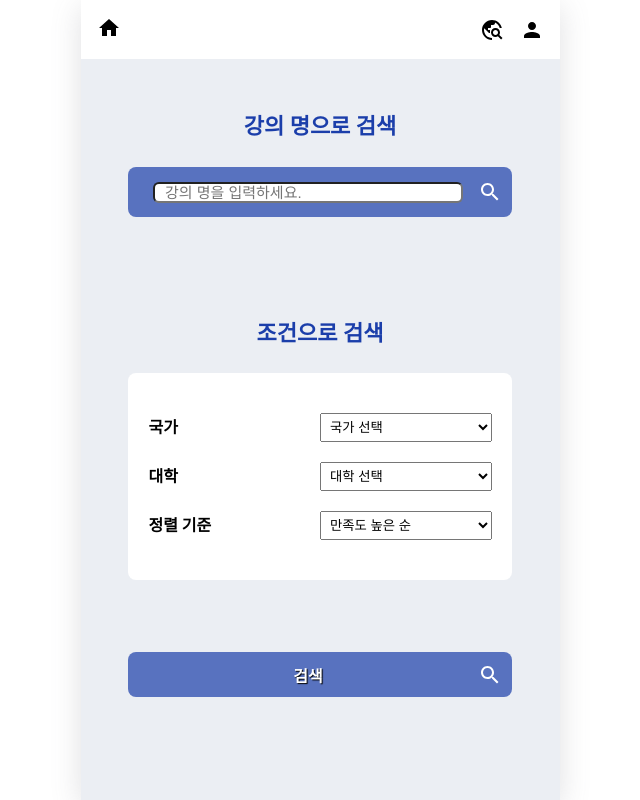
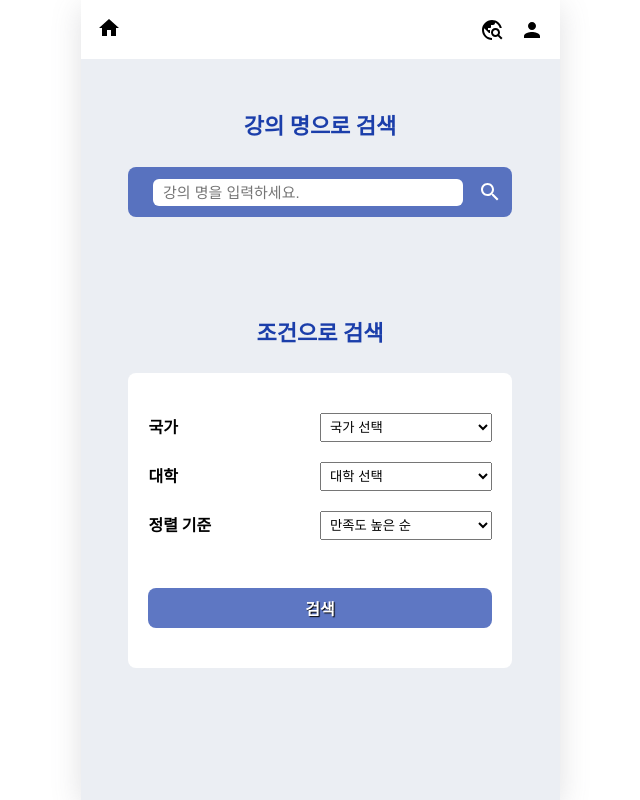
Before and after one commit to hufs-swai-capstone/the-global, a React (Create React App) app in the folder the-global/: page /satisfaction-search in a window 1280 px wide. Shown: the whole page, without its empty margins (320-960 px from the left). Built offline with nearby package versions, Linux system fonts and the light colour scheme.

Commit message:
feat: navigate to course result page with selected lecture name data

```diff
--- a/the-global/src/components/search/SearchConditions.js
+++ b/the-global/src/components/search/SearchConditions.js
@@ -9,6 +9,8 @@ import {
   SelectContainer,
   Label,
   Select,
+  SearchConditionsButton,
+  ButtonText,
 } from "../../styles/SearchStyle";
 
 // data
@@ -100,6 +102,9 @@ const SearchConditions = () => {
             ))}
           </Select>
         </SelectContainer>
+        <SearchConditionsButton>
+          <ButtonText>검색</ButtonText>
+        </SearchConditionsButton>
       </InputContainer>
     </Container>
   );
--- a/the-global/src/components/search/SearchLectures.js
+++ b/the-global/src/components/search/SearchLectures.js
@@ -1,7 +1,7 @@
 import React, { useEffect, useState } from "react";
+import { useNavigate } from "react-router-dom";
 
 // style
-import styled from "styled-components";
 import {
   Container,
   Heading,
@@ -13,15 +13,23 @@ import {
 import SearchIcon from "@mui/icons-material/Search";
 
 const SearchLectures = () => {
+  const navigate = useNavigate();
+
   const [searchText, setSearchText] = useState("");
 
   const handleInputChange = (e) => {
     setSearchText(e.target.value);
   };
 
-  useEffect(() => {
-    console.log(searchText);
-  }, [searchText]);
+  const handleSearchClick = () => {
+    if (searchText !== "") {
+      const selected_data = searchText;
+
+      navigate("/course-result", {
+        state: selected_data,
+      });
+    }
+  };
 
   return (
     <Container>
@@ -33,7 +41,7 @@ const SearchLectures = () => {
           value={searchText}
           onChange={handleInputChange}
         />
-        <SearchIcon />
+        <SearchIcon onClick={handleSearchClick} />
       </SearchContiner>
     </Container>
   );
--- a/the-global/src/pages/search/SatisfactionSearch.js
+++ b/the-global/src/pages/search/SatisfactionSearch.js
@@ -3,10 +3,6 @@ import React, { useState } from "react";
 // conponents
 import SearchLectures from "../../components/search/SearchLectures";
 import SearchConditions from "../../components/search/SearchConditions";
-
-// style
-import styled from "styled-components";
-import { Container, SearchButton, ButtonText } from "../../styles/SearchStyle";
 
 // icon
 import SearchIcon from "@mui/icons-material/Search";
@@ -16,12 +12,6 @@ const SatisfactionSearch = () => {
     <>
       <SearchLectures />
       <SearchConditions />
-      <Container>
-        <SearchButton>
-          <ButtonText>검색</ButtonText>
-          <SearchIcon />
-        </SearchButton>
-      </Container>
     </>
   );
 };
--- a/the-global/src/styles/SearchStyle.js
+++ b/the-global/src/styles/SearchStyle.js
@@ -61,7 +61,9 @@ export const TextInput = styled.input`
   margin: 0 4%;
   font-size: 15px;
   border-radius: 6px;
-  padding: 0 10px;
+  padding: 5px 10px;
+  border: none;
+  outline: none;
 `;
 
 export const SearchButton = styled.button`
@@ -80,6 +82,22 @@ export const SearchButton = styled.button`
   text-shadow: 1px 1px 1px black;
 `;
 
+export const SearchConditionsButton = styled.button`
+  display: flex;
+  align-items: center;
+  justify-content: center;
+  width: 100%;
+  height: 40px;
+  padding: 10px;
+  border-radius: 8px;
+  margin-top: 8%;
+  border: none;
+  background-color: rgba(27, 62, 170, 0.7);
+  color: white;
+  font-weight: bold;
+  text-shadow: 1px 1px 1px black;
+`;
+
 export const ButtonText = styled.div`
   flex: 1;
   text-align: center;
```
